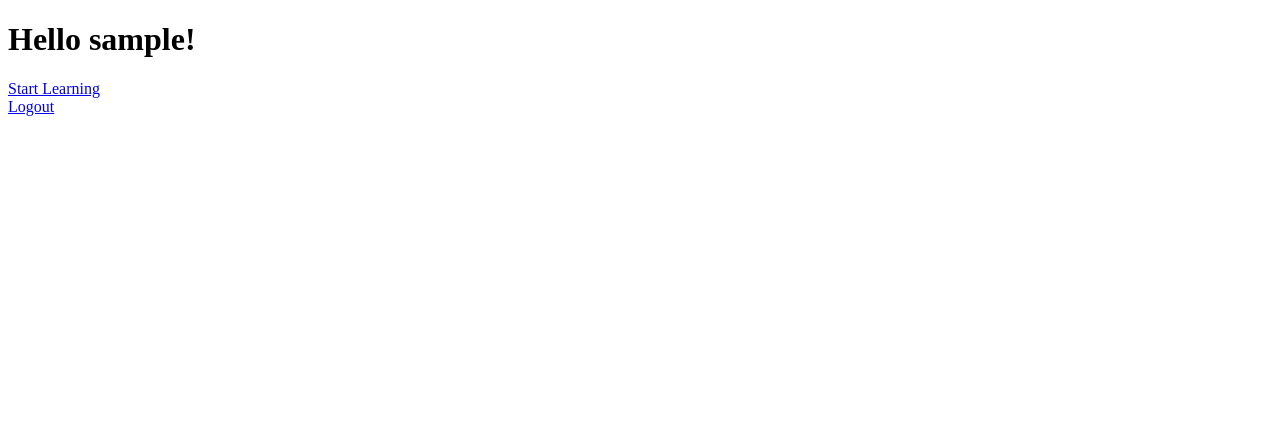
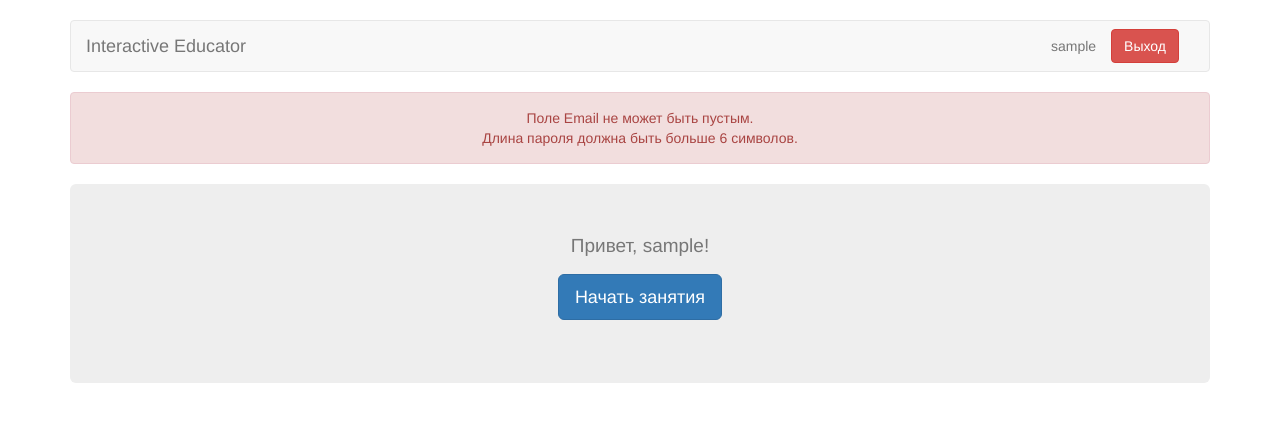
Before and after one commit to wispwisp/interactiveEducator, a Django app: page /iedu/ in a window 1280 px wide. Shown: the top 422 px of the page. Run offline with Django 3.2, Linux system fonts and the light colour scheme; the visitor is signed in with stand-in values (Sample User, id 1); some libraries are stand-ins or nearby versions.

Commit message:
Index page layout

```diff
--- a/iedu/static/iedu/style.css
+++ b/iedu/static/iedu/style.css
@@ -1,8 +1,31 @@
-div {
-    align:center;
-    font-family: Arial;
+/* СКВОЗНЫЕ СТИЛИ */
+body {
+    padding-top: 20px;
 }
+nav .navbar_user {
+    float: right;
+    margin-right: 15px;
+}
+nav .navbar_exit {
+    float: right;
+    margin-right: 30px;
+}
+div.alert.alert-danger {
+    text-align: center;
+}
+.jumbotron p {
+    font-size: 19px;
+    color: #777;
+}
+footer.footer {
+    color: #777;
+    border-top: 1px solid #e5e5e5;
+    padding: 10px 0;
+}
+/* - СКВОЗНЫЕ СТИЛИ - */
 
-body {
-    background: white url("images/background.jpg");
+/* ГЛАВНАЯ СТРАНИЦА */
+.index-jumbotron {
+    text-align: center;
 }
+/* - ГЛАВНАЯ СТРАНИЦА - */
--- a/iedu/templates/iedu/index.html
+++ b/iedu/templates/iedu/index.html
@@ -1,22 +1,77 @@
 <!DOCTYPE html>
+
+{% load staticfiles %}
+
 <html>
 
   <head>
     <title>Interactive Educator</title>
+    <link rel="stylesheet" href="https://maxcdn.bootstrapcdn.com/bootstrap/3.3.5/css/bootstrap.min.css">
+    <link rel="stylesheet" type="text/css" href="{% static 'iedu/style.css' %}" />
   </head>
 
   <body>
+    <div class="container">
+      {% if user.is_authenticated %}
+        <nav class="navbar navbar-default">
+          <a class="navbar-brand" href="#">Interactive Educator</a>
+          <a class="btn btn-danger navbar-btn navbar_exit" href="{% url 'iedu:logout' %}">Выход</a>
+          <p class="navbar-text navbar_user">{{ user.username }}</p>
+        </nav>
+      {% else %}
+        <nav class="navbar navbar-default">
+          <div class="container-fluid">
+            <div class="navbar-header">
+              <button type="button" class="navbar-toggle collapsed" data-toggle="collapse" data-target="#navbar" aria-expanded="false" aria-controls="navbar">
+                <span class="sr-only">Показать меню</span>
+                <span class="icon-bar"></span>
+                <span class="icon-bar"></span>
+                <span class="icon-bar"></span>
+              </button>
+              <a class="navbar-brand" href="#">Interactive Educator</a>
+            </div>
+            <div id="navbar" class="navbar-collapse collapse">
+                <form id="login_form" method="POST" action="{% url 'iedu:login' %}" class="navbar-form navbar-right">
+                  {% csrf_token %}
+                  <div class="form-group">
+                    <label for="login_username" class="sr-only">Имя</label>
+                    <input type="text" name="username" id="login_username" placeholder="Имя" class="form-control">
+                  </div>
+                  <div class="form-group">
+                    <label for="login_password" class="sr-only">Пароль</label>
+                    <input type="password" name="password" id="login_password" placeholder="Пароль" class="form-control">
+                  </div>
+                  <button type="submit" class="btn btn-success">Вход</button>
+                </form>
+            </div><!--/.nav-collapse -->
+          </div><!--/.container-fluid -->
+        </nav>
+      {% endif %}
 
-    {% if user.is_authenticated %}
-    <h1>Hello {{ user.username }}!</h1>
-    <div><a href="{% url 'iedu:slide' %}">Start Learning</a></div>
-    <div><a href="{% url 'iedu:logout' %}">Logout</a></div>
-    {% else %}
-    <h1>Hello, please register or login</h1>
-    <div><a href="{% url 'iedu:login' %}">Login</a></div>
-    <div><a href="{% url 'iedu:register' %}">Register</a></div>
-    {% endif %}
+      <div class="alert alert-danger" role="alert">
+        Поле Email не может быть пустым.
+        <br>
+        Длина пароля должна быть больше 6 символов.
+      </div>
 
+      <div class="jumbotron index-jumbotron">
+        {% if user.is_authenticated %}
+        <p>Привет, {{ user.username }}!</p>
+        <p>
+          <a class="btn btn-lg btn-primary" href="{% url 'iedu:slide' %}" role="button">Начать занятия</a>
+        </p>
+        {% else %}
+        <p>Вам потребуется учетная запись для работы с сервисом...</p>
+        <p>
+          <a class="btn btn-lg btn-primary" href="{% url 'iedu:register' %}" role="button">Создать аккаунт</a>
+        </p>
+        {% endif %}
+      </div>
+
+    </div>
+
+    <script src="https://ajax.googleapis.com/ajax/libs/jquery/1.11.3/jquery.min.js"></script>
+    <script src="https://maxcdn.bootstrapcdn.com/bootstrap/3.3.5/js/bootstrap.min.js"></script>
   </body>
 
 </html>
```
